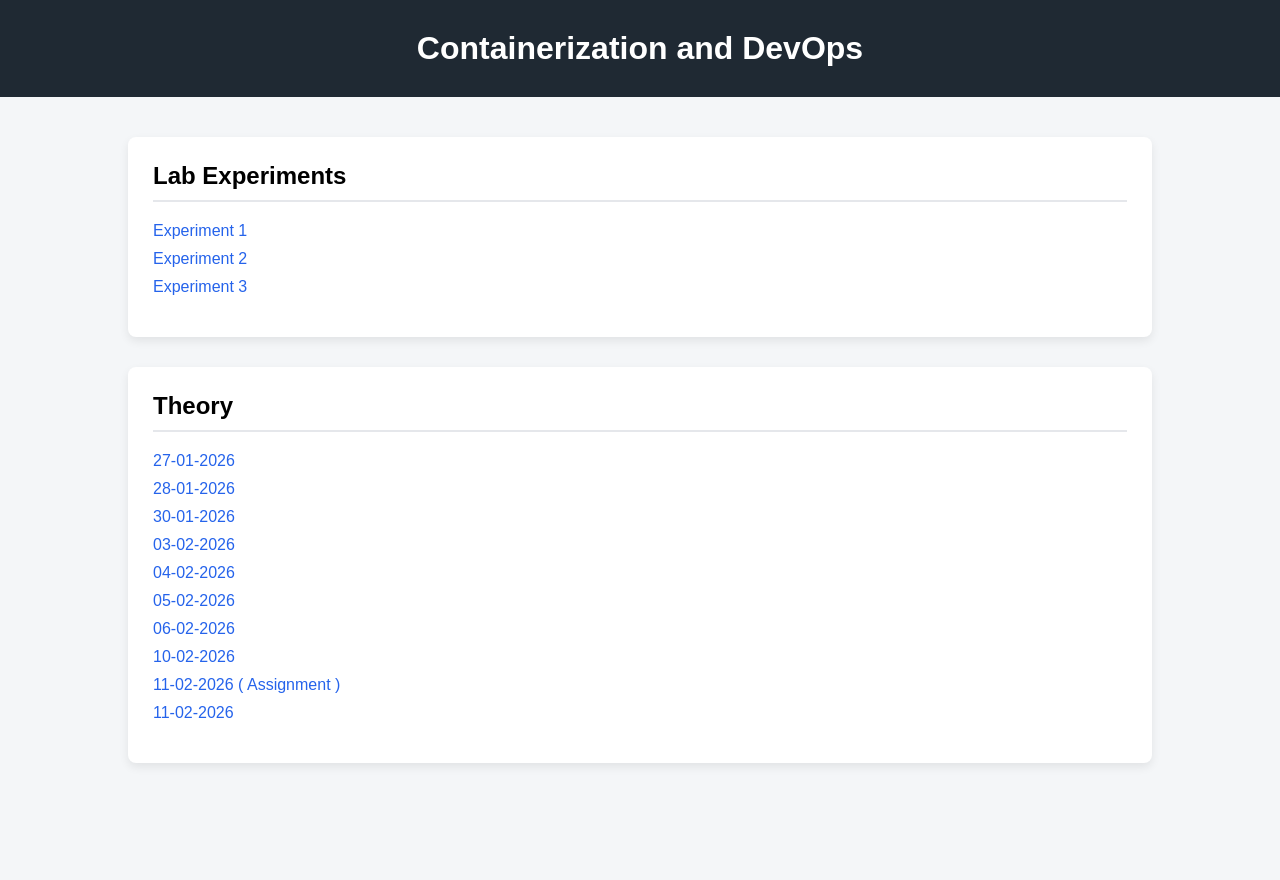
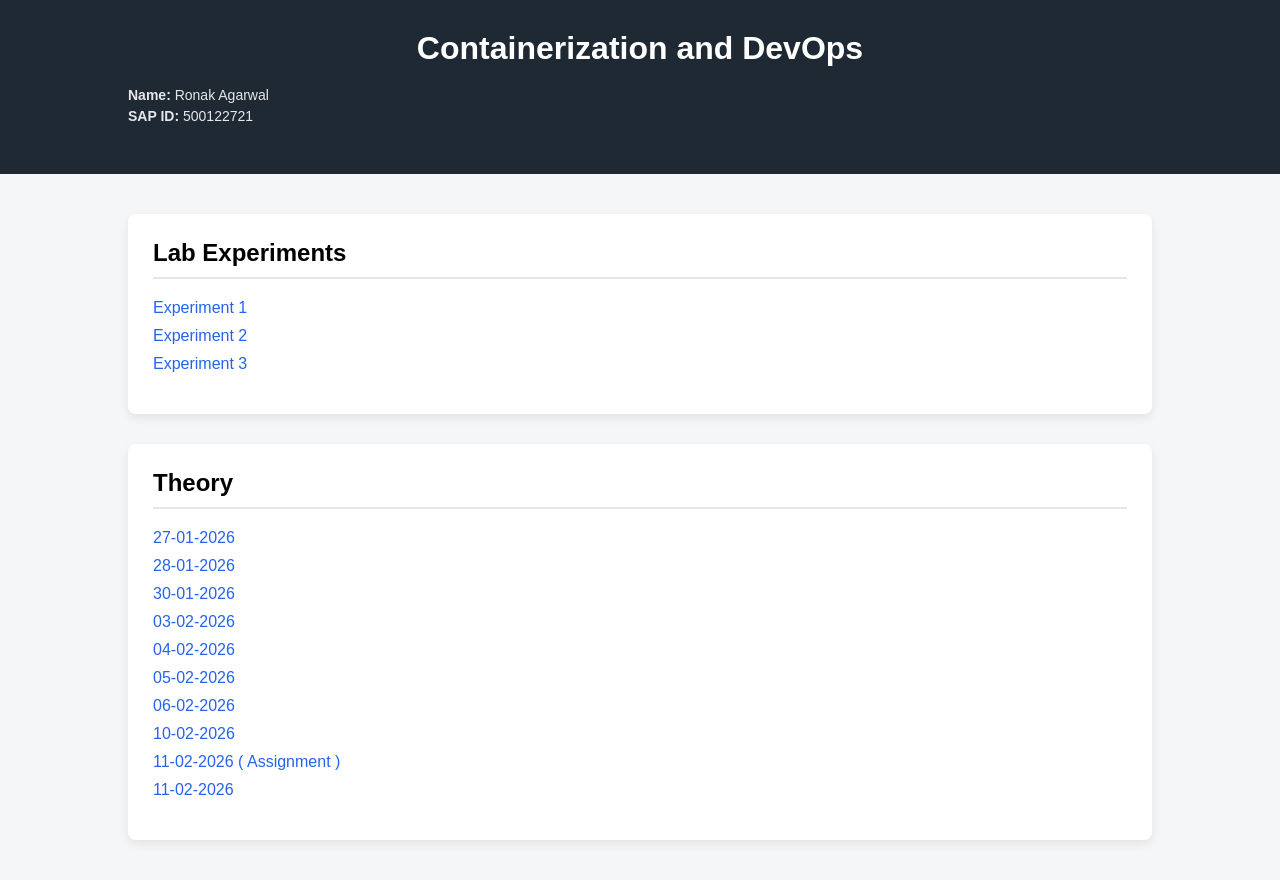
Before and after one commit to Ronak25034/Containerization, a plain HTML site: page index.html in a window 1280 px wide. Before the commit the page ends 803 px from the top, so only its background shows below. Drawn offline with Linux system fonts and the light colour scheme.

Commit message:
updated HTML

```diff
--- a/index.html
+++ b/index.html
@@ -3,7 +3,6 @@
 <head>
     <meta charset="UTF-8">
     <title>Containerization and DevOps</title>
-
     <style>
         body {
             font-family: Arial, Helvetica, sans-serif;
@@ -11,20 +10,28 @@
             padding: 0;
             background-color: #f4f6f8;
         }
-
+        .header {
+            background-color: #1f2933;
+            color: white;
+            padding: 30px 0;
+        }
         h1 {
             text-align: center;
-            padding: 30px 0;
             margin: 0;
-            background-color: #1f2933;
-            color: white;
         }
-
+        .name-info {
+            text-align: left;
+            padding: 15px 10%;
+            font-size: 14px;
+            color: #e5e7eb;
+        }
+        .name-info p {
+            margin: 5px 0;
+        }
         .container {
             width: 80%;
             margin: 40px auto;
         }
-
         .section {
             background-color: white;
             padding: 25px;
@@ -32,54 +39,51 @@
             border-radius: 8px;
             box-shadow: 0 4px 10px rgba(0, 0, 0, 0.08);
         }
-
         h2 {
             margin-top: 0;
             border-bottom: 2px solid #e5e7eb;
             padding-bottom: 10px;
         }
-
         ul {
             list-style-type: none;
             padding-left: 0;
         }
-
         li {
             margin: 10px 0;
         }
-
         a {
             text-decoration: none;
             color: #2563eb;
             font-weight: 500;
         }
-
         a:hover {
             text-decoration: underline;
         }
     </style>
 </head>
+<body>
+    <div class="header">
+        <h1>Containerization and DevOps</h1>
+        <div class="name-info">
+            <p><strong>Name:</strong> Ronak Agarwal</p>
+            <p><strong>SAP ID:</strong> 500122721</p>
 
-<body>
-
-    <h1>Containerization and DevOps</h1>
-
+        </div>
+    </div>
     <div class="container">
-
         <div class="section">
             <h2>Lab Experiments</h2>
             <ul>
-                <li><a href="Lab/Experiment1/">Experiment 1</a></li>
-                <li><a href="Lab/Experiment2/">Experiment 2</a></li>
-                <li><a href="Lab/Experiment3/">Experiment 3</a></li>
+                <li><a href="Lab/Experiment 1/">Experiment 1</a></li>
+                <li><a href="Lab/Experiment 2/">Experiment 2</a></li>
+                <li><a href="Lab/Experiment 3/">Experiment 3</a></li>
 
             </ul>
         </div>
-
         <div class="section">
             <h2>Theory</h2>
             <ul>
-               <li><a href="Theory/27.01.26/">27-01-2026</a></li>
+        <li><a href="Theory/27.01.26/">27-01-2026</a></li>
                <li><a href="Theory/28.01.26/">28-01-2026</a></li>
                <li><a href="Theory/30.01.26/">30-01-2026</a></li>
                <li><a href="Theory/03.02.26/">03-02-2026</a></li>
@@ -89,10 +93,9 @@
                <li><a href="Theory/10.02.26/">10-02-2026</a></li>
                <li><a href="Theory/11.02.26 ( Assignment )/">11-02-2026 ( Assignment )</a></li>
                <li><a href="Theory/11.02.26/">11-02-2026</a></li>
+
             </ul>
         </div>
-
     </div>
-
 </body>
 </html>
```
